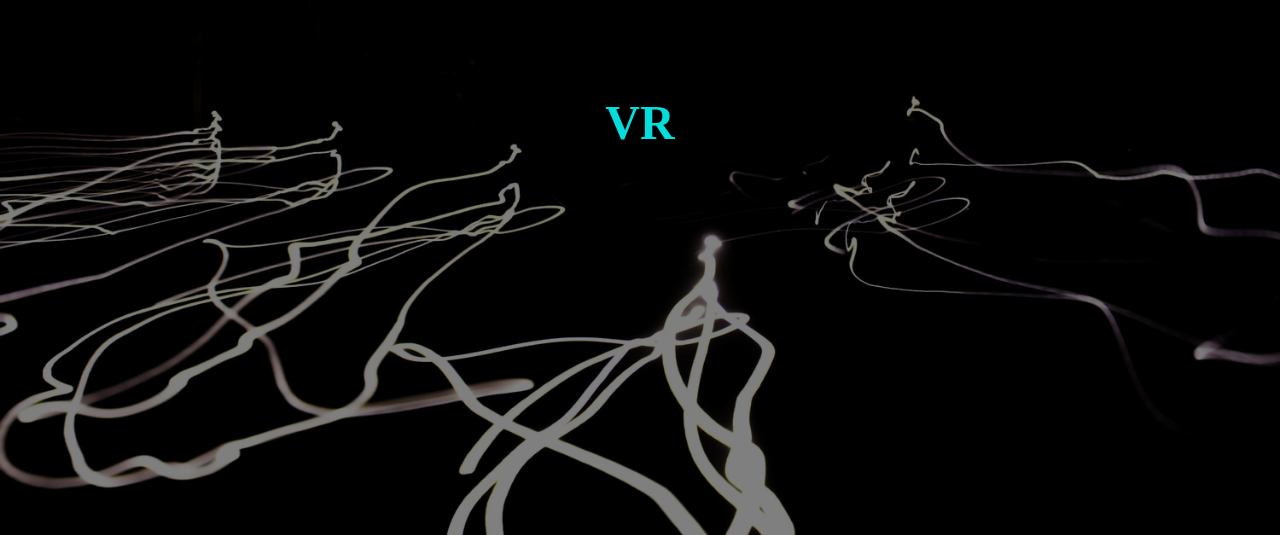
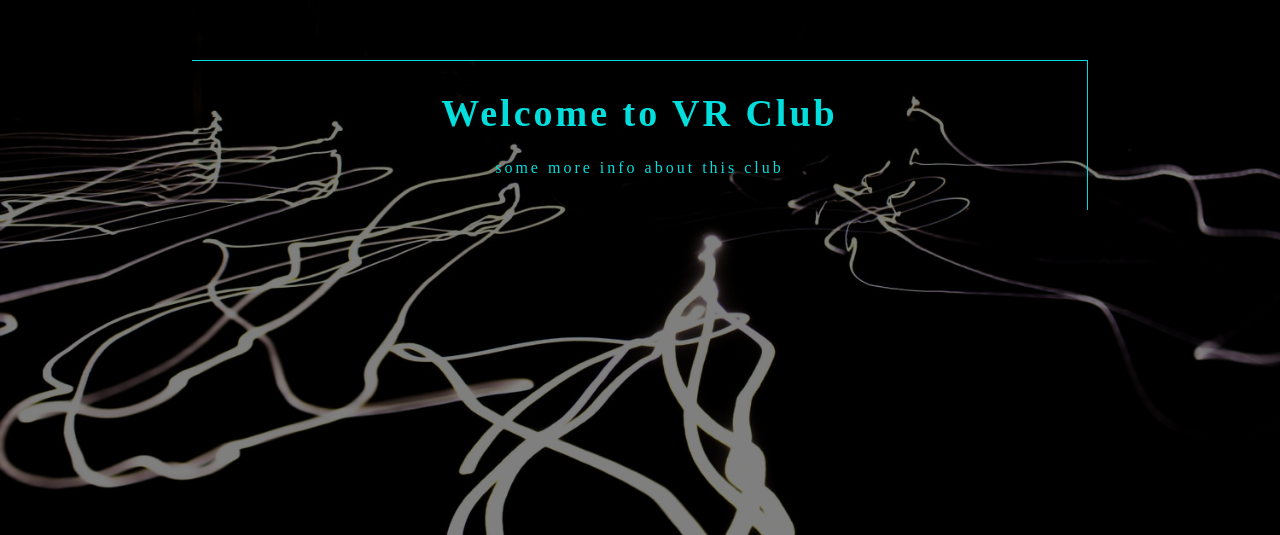
Before and after one commit to uly-ana/vr, a React (Create React App) app: page / in a window 1280 px wide. Shown: the part 265-800 px from the top of the page. Built offline with nearby package versions, Linux system fonts and the light colour scheme.

Commit message:
added banner componnent

```diff
--- /dev/null
+++ b/src/components/globals/Banner.js
@@ -0,0 +1,58 @@
+import React from 'react'
+import styled, {css, keyframes} from 'styled-components'
+import {setColor, setFont} from '../../styles'
+
+
+const Banner = ({className, title, text, children, greeting}) => {
+    return (
+        <div className={className}>
+            <h1>{greeting}<span>{title}</span>{" "}
+            </h1>
+    <div className="info">
+    <p>{text}</p>
+    {children}
+    </div>
+
+
+        </div>
+    );
+};
+const BannerWrapper = styled(Banner)`
+/* background: rgba(0,0,0, 0.7); */
+text-align: center;
+padding: 30px 22px;
+letter-spacing: 3px;
+font-family: ${setFont.main},
+color: ${setColor.mainBlue};
+
+h1{
+    /* text-transform: capitalize; */
+    font-size: 38px;
+    color: ${setColor.primaryColor};
+    span {
+        color: ${setColor.mainWhite}
+    }
+}
+p {
+    width: 85%;
+    margin: 0 auto;
+}
+@media (min-width: 68px){
+    width: 70vw;
+    border-top: 1px solid;
+    border-right: 1px solid;
+     ${setColor.primaryColor};
+    p{
+        width: 75%;
+    }
+}
+
+h1{
+    /* animation */
+}
+
+.info{
+    /* animation */
+}
+`;
+export default BannerWrapper
--- a/src/components/globals/GlobalStyles.js
+++ b/src/components/globals/GlobalStyles.js
@@ -2,7 +2,7 @@ import {createGlobalStyle} from 'styled-components'
 import {setColor, setFont} from '../../styles'
 
 const Globals = createGlobalStyle`
-@import url('https://fonts.googleapis.com/css2?family=Changa:wght@500&family=Special+Elite&display=swap');
+@import url('https://fonts.googleapis.com/css2?family=Changa:wght@200;300;400&family=Special+Elite&display=swap');
 
 
 * {
--- a/src/components/home/Header.js
+++ b/src/components/home/Header.js
@@ -1,11 +1,12 @@
 import React from 'react'
 import Hero from '../globals/Hero'
 import homeImg from '../../images/homeBcg.jpeg'
+import Banner from '../globals/Banner'
 
 const Header = () => {
     return (
         <Hero img={homeImg}>
-            <h1>VR</h1>
+            <Banner greeting="Welcome to " title="VR Club" text="some more info about this club"/>
         </Hero>
     );
 };
--- a/src/styles.js
+++ b/src/styles.js
@@ -3,12 +3,12 @@ export const setColor = {
     primaryColor: "#03DDDC",
     mainWhite: "fff",
     mainBlack: "#222",
-    mainGrey: "#ececec"
+    mainBlue: "#037A90"
 }
 
 export const setFont = {
-    main: "font-family: 'Special Elite', cursive",
-    second: "font - family: 'Changa', sans- serif"
+    // main: "font-family: 'Special Elite', cursive;",
+    // second: "font - family: 'Changa', sans- serif;"
 };
 
 export const setFlex = ({x="center",y="center"}={}) => {
```
Also changed, not shown: src/images/aboutBcg 1.jpg (deleted).
